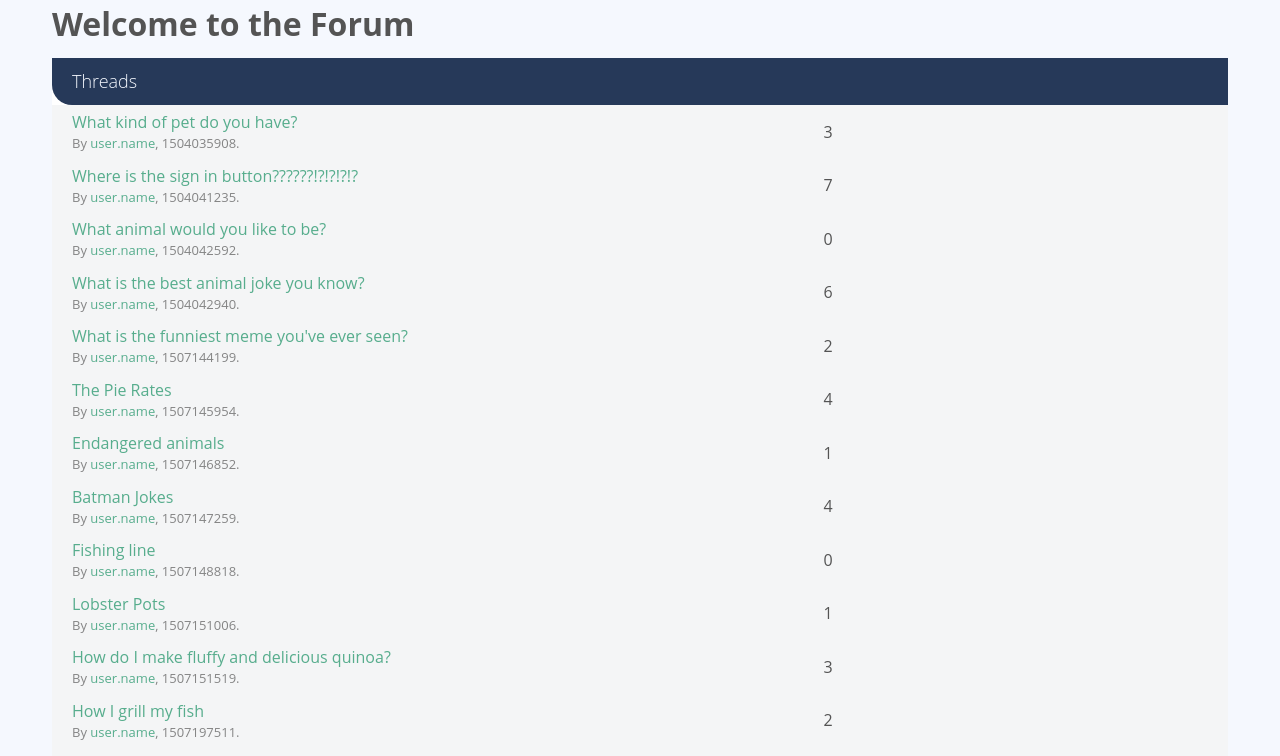
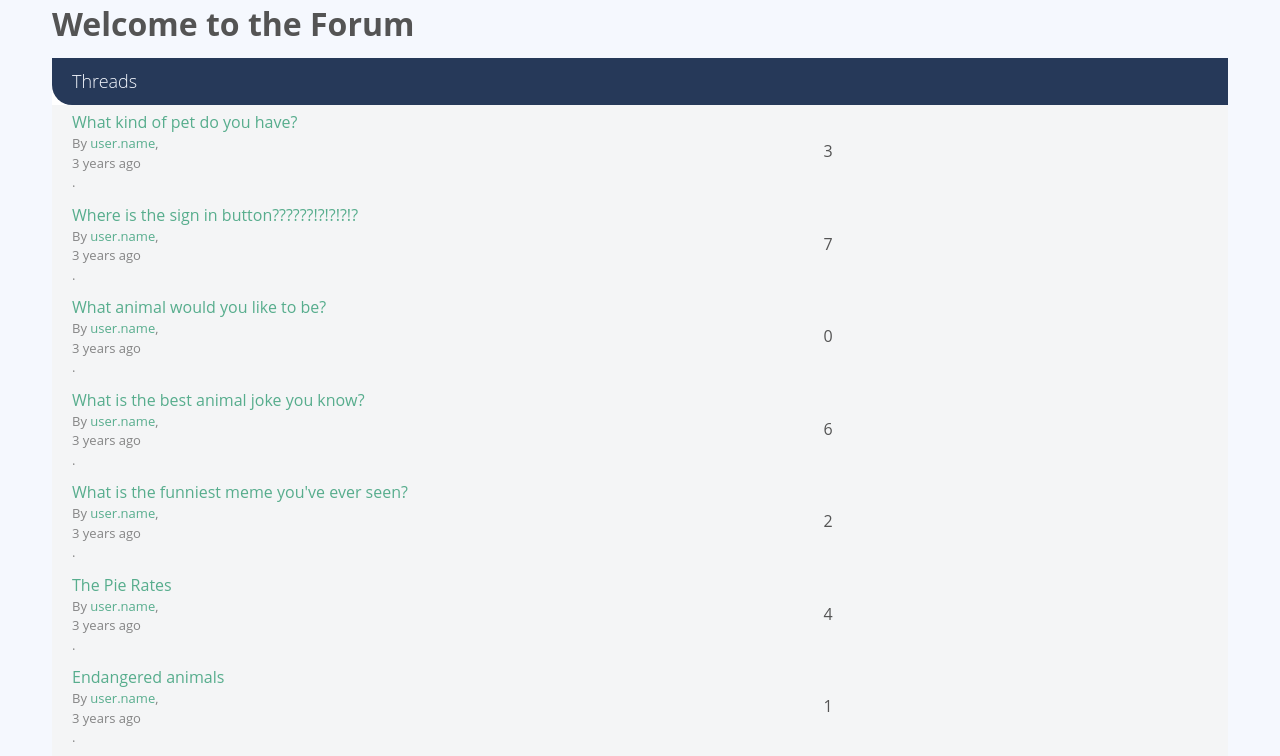
Before and after one commit to Parchie876/vue-forum, a Vue app: page / in a window 1280 px wide. Shown: the top 756 px of the page. Built offline with nearby package versions, Linux system fonts and the light colour scheme; the HTML template or start-up script is replaced by a standard one.

Commit message:
added date feature to to post globaly

```diff
--- /dev/null
+++ b/src/components/AppDate.vue
@@ -0,0 +1,24 @@
+<template>
+    <div>
+        <span :title="timestamp | readableDate">{{ timestamp | dateDifference}}</span>
+    </div>
+</template>
+<script>
+import moment from 'moment'
+export default {
+  props: {
+    timestamp: {
+      required: true,
+      type: Number
+    }
+  },
+  filters: {
+    readableDate (date) {
+      return moment.unix(date).format('MMMM Do YYYY, h:mm:ss a')
+    },
+    dateDifference (date) {
+      return moment.unix(date).fromNow()
+    }
+  }
+}
+</script>
--- a/src/components/PostListItem.vue
+++ b/src/components/PostListItem.vue
@@ -18,19 +18,15 @@
           {{ post.text }}
         </div>
       </div>
-
-      <div
-        class="post-date text-faded"
-        :title="post.publishedAt | readableDate"
+      <div class="post-date text-faded"
       >
-        {{ post.publishedAt | dateDifference}}
+      <AppDate :timestamp="post.publishedAt"/>
       </div>
     </div>
   </div>
 </template>
 <script>
 import sourceData from '@/data'
-import moment from 'moment'
 export default {
   props: {
     post: {
@@ -45,14 +41,6 @@ export default {
     userPostsCount () {
       return Object.keys(this.user.posts).length
     }
-  },
-  filters: {
-    readableDate (date) {
-      return moment.unix(date).format('MMMM Do YYYY, h:mm:ss a')
-    },
-    dateDifference (date) {
-      return moment.unix(date).fromNow()
-    }
   }
 
 }
--- a/src/components/ThreadListItem.vue
+++ b/src/components/ThreadListItem.vue
@@ -5,8 +5,8 @@
         <p>
           <router-link :to="{name: 'ThreadShow', params: {id: thread['.key']}}">{{ thread.title }}</router-link>
         </p>
-        <p class="text-faded text-xsmall">
-          By <a href="#">user.name</a>, {{ thread.publishedAt }}.
+        <p class="text-faded text-xsmall">By
+          <a href="#">user.name</a>,<AppDate :timestamp="thread.publishedAt"/>.
         </p>
       </div>
 
--- a/src/main.js
+++ b/src/main.js
@@ -3,7 +3,9 @@
 import Vue from 'vue'
 import App from './App'
 import router from './router'
+import AppDate from '@/components/AppDate'
 
+Vue.component('AppDate', AppDate)
 Vue.config.productionTip = false
 
 /* eslint-disable no-new */
--- a/src/views/ThreadShowPage.vue
+++ b/src/views/ThreadShowPage.vue
@@ -2,6 +2,12 @@
   <div>
     <div class="col-large push-top">
       <h1>{{ thread.title }}</h1>
+          <p>By <a href="#" class="link-unstyled">Robin</a>, <AppDate :timestamp="thread.publishedAt"/>.
+              <span
+              style="float:right; margin-top: 2px;"
+              class="hide-mobile text-faded text-small"
+              >3 replies by 3 contributors</span>
+          </p>
       <PostList :posts="posts"/>
       <PostEditor
         @save-post="addPost"
```
